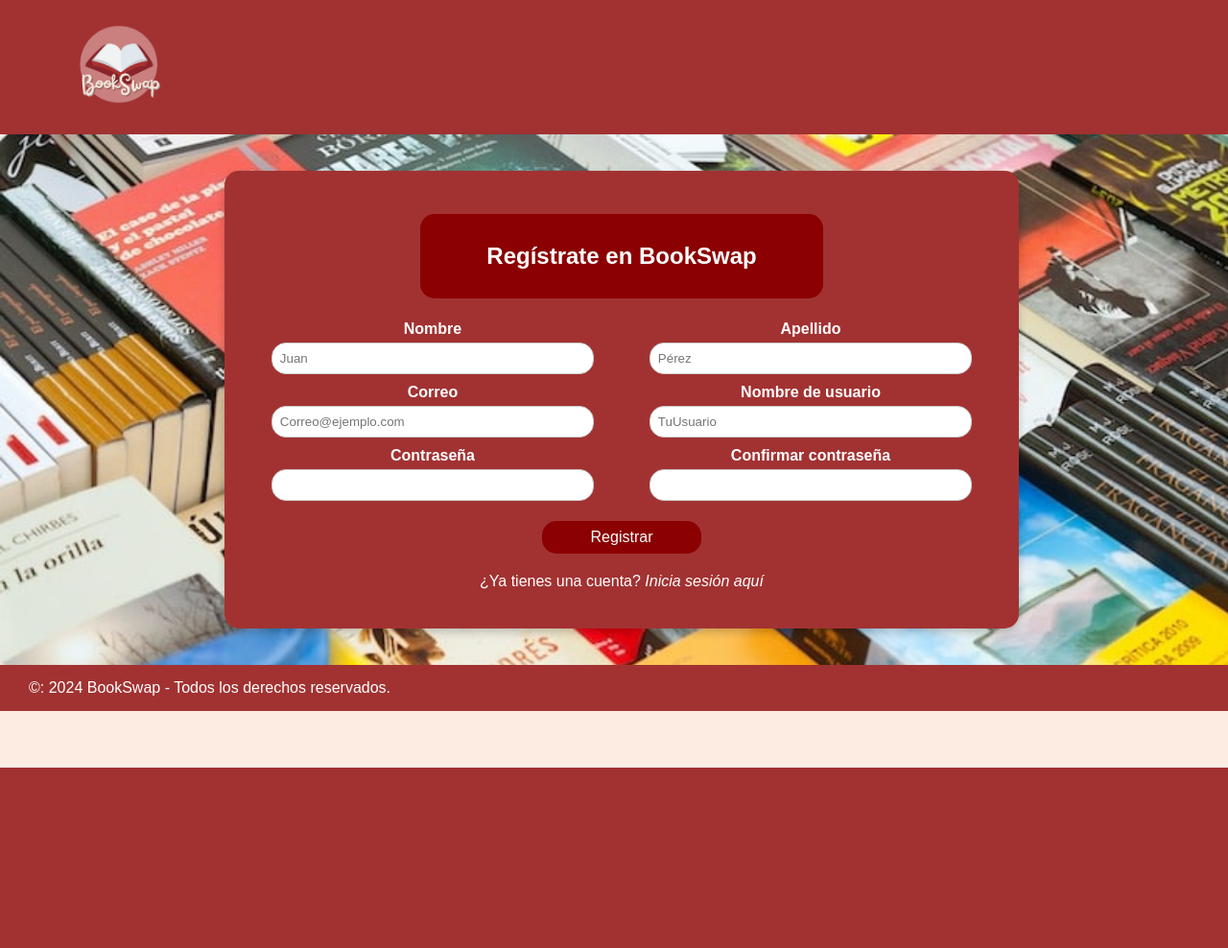
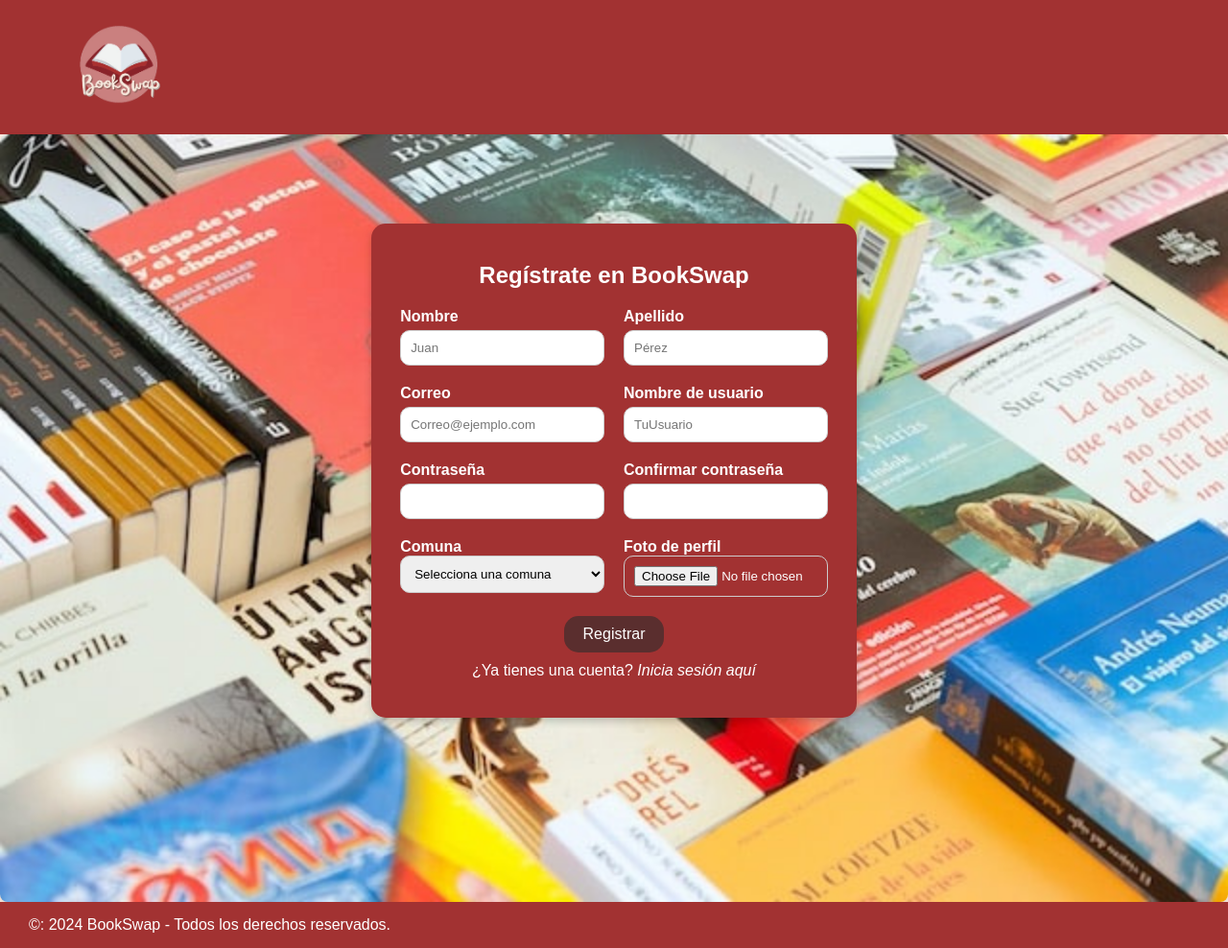
Before and after one commit to Getsuki53/Bookswapp, a PHP site: page /vistas/control_acceso/registrar.php in a window 1280 px wide. Shown: the whole page at 96% size. Before the commit the page ends 800 px from the top, so only its background shows below. Run offline with PHP 8.4, Linux system fonts and the light colour scheme; data that the repository does not hold is empty.

Commit message:
style: Pantalla de registro mejorada

```diff
--- a/cambios.txt
+++ b/cambios.txt
@@ -14,6 +14,7 @@
 │   │   │   ├── busqueda_usuarios.css
 │   │   │   ├── chat.css
 │   │   │   ├── home.css
+│   │   │   ├── mantenedores.css
 │   │   │   ├── login.css
 │   │   │   ├── registro.css
 │   │   │   ├── registro_libros.css
@@ -27,7 +28,6 @@
 │   │   │   ├── Tipos-de-libros.jpg
 │   │   │   └── user_icon.png
 │   │   ├── js
-│   │   └── mantenedores.css
 │   └── vistas
 │       ├── control_acceso
 │       │   ├── login.php
@@ -56,8 +56,6 @@
 │               ├── mantenedor_principal.php
 │               └── mantenedor_tusuarios.php
 ├── README.md
-└── xampp
-    └── xampp-linux-x64-8.2.12-0-installer.run
 
 # Ignore el directorio xampp, es para los que usan linux y no usan el instalador.
 
--- a/publico/recursos/css/login.css
+++ b/publico/recursos/css/login.css
@@ -1,5 +1,3 @@
-
-
 .fondo {
     flex: 1;
     width: 100%;
--- a/publico/recursos/css/registro.css
+++ b/publico/recursos/css/registro.css
@@ -1,9 +1,9 @@
-body {
-    font-family: Arial, sans-serif;
-    background-color: #FCECE1;
-    /* background-color: #b22222; */
+/* Reset y configuración general */
+* {
     margin: 0;
     padding: 0;
+    box-sizing: border-box;
+    font-family: 'Archivo Black', sans-serif;
 }
 
 /* Logo */
@@ -19,11 +19,31 @@ body {
     height: auto; /* Mantiene la proporción de la imagen */
 }
 
-/* Estilo del encabezado */
+
+/* Estilo básico */
+body, html {
+    font-family: Arial, sans-serif;
+    background-color: #FCECE1;
+    margin: 0;
+    color: #5A2E2E; /* Color marrón oscuro */
+    padding: 0;
+    width: 100%;
+    height: 100%;
+}
+
 header {
     background-color: #A23232; /* Color rojo vino */
     color: #fff;
     display: flex;
+    justify-content: space-between;
+    align-items: center;
+    padding: 15px 30px;
+}
+
+.footer {
+    background-color: #A23232; /* Color rojo vino */
+    display: flex;
+    color: #ffffff;
     justify-content: space-between;
     align-items: center;
     padding: 15px 30px;
@@ -39,80 +59,16 @@ header .profile-icon {
 }
 
 .footer {
-    background-color: #A23232; /* Color rojo vino */
-    display: flex;
-    color: #ffffff;
-    justify-content: space-between;
-    align-items: center;
-    padding: 15px 30px;
-}
-
-/* Sección de texto */
-.text {
-    max-width: 500px;
-}
-
-.text h1 {
-    font-size: 2.5rem;
-    margin-bottom: 20px;
-}
-
-.text .highlight {
-    color: #A23232; /* Resaltar "BOOKSWAP" */
-    font-weight: bold; /* Aumenta el grosor del texto */
-}
-
-.text p {
-    font-size: 1.1rem;
-    margin-bottom: 15px;
-    line-height: 1.5;
-}
-
-.buttons {
-    display: flex;
-    gap: 15px;
-}
-
-.btn {
-    text-decoration: none;
-    color: #fff;
-    padding: 10px 20px;
-    border-radius: 30px;
-    font-weight: bold;
-    transition: background 0.3s;
-}
-
-.register {
-    background-color: #A23232; /* Botón rojo vino */
-}
-
-.login {
-    background-color: #5A2E2E; /* Botón marrón oscuro */
-}
-
-.btn:hover {
-    background-color: #8C2626; /* Efecto hover */
-}
-
-input:focus, select:focus, button:focus {
-    border-color: #A23232;
-    outline: none;
-    box-shadow: 0 0 5px rgba(162, 50, 50, 0.8);
-}
-
-
-/* Sección de la imagen */
-.image img {
-    width: 150%;
-    max-width: 750px;
-    border-radius: 10px;
+    text-align: center;
 }
 
 .container {
+    display: flex;
     flex: 1;
     width: 100%;
     max-width: 100%;
-    height: auto;
+    /* height: auto; */
+    height: 100vh;
     background-image: url('../imagenes/Tipos-de-libros.jpg');
     background-repeat: no-repeat;
     background-size: cover;
@@ -120,135 +76,119 @@ input:focus, select:focus, button:focus {
     padding: 8px;
     border-radius: 8px;
     box-shadow: 0 4px 6px rgba(0, 0, 0, 0.1);
-}
-
-/* Estilo del contenedor central */
-.form-container {
-    background-color: #A23232; /* Fondo rojo vino */
-    border-radius: 15px;
-    margin: 30px auto;
-    padding: 40px 30px;
-    box-shadow: 0 4px 8px rgba(0, 0, 0, 0.2);
-    max-width: 60%;
-    /* width: 100%; */
-    text-align: center;
-    color: #fff;
-    font-family: 'Archivo Black', sans-serif;
-}
-
-.form-container h1 {
-    text-align: center;
-    margin-bottom: 5px;
-    color: #fff;
-}
-
-form {
-    width: 100%;
-}
-
-column:invalid {
-    border-color: #ff4d4d;
-}
-
-.row {
-    display: flex;
-    flex-wrap: wrap;
-    gap: 20px;
-    margin-bottom: 10px;
     justify-content: center;
     align-items: center;
 }
 
-.column {
-    flex: 1;
-    padding: 0 10px;
-    min-width: 100px; /* Para dispositivos pequeños */
-    max-width: 48%;
-    justify-content: center;
-    align-items: center;
+.form-container {
+    background-color: #A23232; /* Fondo rojo vino */
+    border-radius: 15px;
+    margin-top: -100px;
+    padding: 40px 30px;
+    box-shadow: 0 4px 8px rgba(0, 0, 0, 0.2);
+    max-width: 40%;
+    width: 100%;
+    color: #fff;
 }
 
-.column2 {
-    position: absolute;
-    left: 58.5%;
-    flex: 1;
-    padding: 0 10px;
-    min-width: 100px; /* Para dispositivos pequeños */
-    max-width: 96%;
+.form-container h2 {
+    text-align: center;
+    margin-bottom: 20px;
+    color: #fff;
 }
 
-.full-width {
-    flex: 1 1 100%;
-    text-align: center;
+/* Estilo de filas y columnas */
+.row {
+    display: grid;
+    grid-template-columns: repeat(2, 1fr);
+    gap: 20px;
+    margin-bottom: 20px;
+}
+
+.column {
+    display: flex;
+    flex-direction: column;
 }
 
 label {
-    display: block;
     margin-bottom: 5px;
     font-weight: bold;
+    color: #fff;
 }
 
 input, select {
-    width: 95%;
-    padding: 8px;
-    /* margin-bottom: 10px; */
+    padding: 10px;
     border: 1px solid #ccc;
-    border-radius: 15px;
+    border-radius: 10px;
     box-sizing: border-box;
+    width: 100%;
 }
 
+input:focus, select:focus {
+    border-color: #A23232;
+    outline: none;
+    box-shadow: 0 0 5px rgba(162, 50, 50, 0.8);
+}
+
+/* Estilo del botón */
 button {
-    background-color: #8b0000;
-    padding: 8px;
-    margin-top: 3%;
-    /* margin-left: 80%; */
+    background-color: #5A2E2E;
+    padding: 10px 20px;
+    margin: 0px auto; /* Centra el botón horizontalmente */
     color: #ffffff;
     border: none;
     border-radius: 15px;
     font-size: 16px;
     cursor: pointer;
     box-sizing: border-box;
-    width: 45%;
+    width: auto; /* Ajusta el ancho del botón según el contenido */
+    display: block; /* Permite centrar con margin auto */
+    text-align: center;
 }
 
 button:hover {
-    background-color: #5c0000;
+    background-color: #8C2626;
+}
+
+/* Estilo de archivo personalizado */
+.custom-file-label {
+    display: inline-block;
+    padding: 10px;
+    background-color: #5A2E2E;
+    color: white;
+    border-radius: 10px;
+    cursor: pointer;
+    text-align: center;
+}
+
+.file-name {
+    font-size: 14px;
+    margin-top: 5px;
+    color: #fff;
 }
 
 .form-footer {
     text-align: center;
-    margin-top: 20px;
+    margin-top: 10px;
+    font-size: 16px; /* Tamaño de texto ajustable */
 }
 
 .form-footer a {
     color: #fff;
     text-decoration: none;
+    font-size: 16px;
 }
 
 .form-footer a:hover {
     text-decoration: underline;
 }
 
-/* Ajustes responsivos */
 @media (max-width: 800px) {
+    .form-container {
+        padding: 20px 15px; /* Reduce el padding en pantallas pequeñas */
+        max-width: 90%; /* Aumenta el ancho del formulario en pantallas pequeñas */
+    }
     .row {
-        flex-direction: column;
-    }
-    .column {
-        padding: 0;
+        grid-template-columns: 1fr;
     }
 }
-.register-box {
-    margin: 5px auto; /* Centra horizontalmente */
-    padding: 10px;
-    margin-bottom: 3%; /* Centra horizontalmente */
-    border-radius: 15px; /* Esquinas redondeadas opcionales */
-    max-width: 400px; /* Ajusta el tamaño */
-    /* background-color: #A23232; */
-    background-color: #8b0000;
-}
-
-.register-box h2 {
-    text-align: center;
-    color: #ffffff; /* Color del texto */
-}
--- a/publico/vistas/control_acceso/login.php
+++ b/publico/vistas/control_acceso/login.php
@@ -31,7 +31,10 @@
 
                     <!-- Campo para contraseña -->
                     <label for="password">Contraseña</label>
-                    <input type="password" id="password" name="password" placeholder="" required>
+                    <input type="password" id="password" name="password" required>
+                    <script>
+                        document.getElementById("password").value="";
+                    </script>
 
                     <!-- Botón de envío -->
                     <button type="submit">Inicia Sesión</button>
--- a/publico/vistas/control_acceso/registrar.php
+++ b/publico/vistas/control_acceso/registrar.php
@@ -111,10 +111,20 @@
                     <div class="row">
                         <div class="column">
                             <label for="password">Contraseña</label>
-                            <input type="password" id="password" name="password" value="<?php echo htmlspecialchars($password); ?>" placeholder="" class="<?php echo !empty($errorPassword) ? 'campo-error' : ''; ?>" required>
+                            <input type="password" id="password" name="password"
+                                 value="<?php echo !empty($password) ? htmlspecialchars($password) : ''; ?>"
+                                 class="<?php echo !empty($errorPassword) ? 'campo-error' : ''; ?>"
+                                 required autocomplete="new-password">
                             <?php if (!empty($errorPassword)): ?>
                                 <p class="mensaje-error"><?php echo $errorPassword; ?></p>
                             <?php endif; ?>
+                            <script>
+                                // Borra el valor solo si el campo está vacío (esto previene la sobrescritura no deseada)
+                                document.getElementById("password").addEventListener("focus", function() {
+                                    if (this.value === "")
+                                        this.value = "";
+                                });
+                            </script>
                         </div>
 
                         <div class="column">
@@ -124,14 +134,36 @@
                                 <p class="mensaje-error"><?php echo $errorCPassword; ?></p>
                             <?php endif; ?>
                         </div>
-
                     </div>
 
                     <div class="row">
+                        <div class"column">
+                            <label for="comuna">Comuna</label>
+                            <select name="comuna" id="comuna" required>
+                            <option value="">Selecciona una comuna</option>
+                            <?php
+                                include('../../../configuracion/db.php');
+                                $sql_comunas = "SELECT * FROM `Comuna`";
+                                $result_comunas = $conn->query($sql_comunas);
+                                if ($result_comunas->num_rows > 0)
+                                {
+                                    while ($row = $result_comunas->fetch_assoc())
+                                        echo '<option value="' . $row['Com_nom'] . '">' . $row['Com_nom'] . '</option>';
+                                }
+                                else
+                                    echo '<option value="">No hay comunas disponibles</option>';
+                            ?>
+                            </select>
+                        </div>
+                         <div class"column">
+                            <label for="imagen">Foto de perfil</label>
+                            <input type="file" name="imagen" id="imagen" accept="image/*">
+                        </div>
+                    </div>
+
                         <div class="column">
                             <button type="submit" class="btn-submit">Registrar</button>
                         </div>
-                    </div>
                 </form>
                 <div class="form-footer">
                     ¿Ya tienes una cuenta? <a href="login.php"><i>Inicia sesión aquí</i></a>
```
Also changed, not shown: publico/procesos/proceso_registro.php (+98 -48 lines), publico/uploads/1734913001_Noirge.png (added), publico/uploads/1734913524_Muajaja.png (added), publico/uploads/1734913640_catDespair.png (added), publico/uploads/1734913920_actitudpositiva.png (added).
